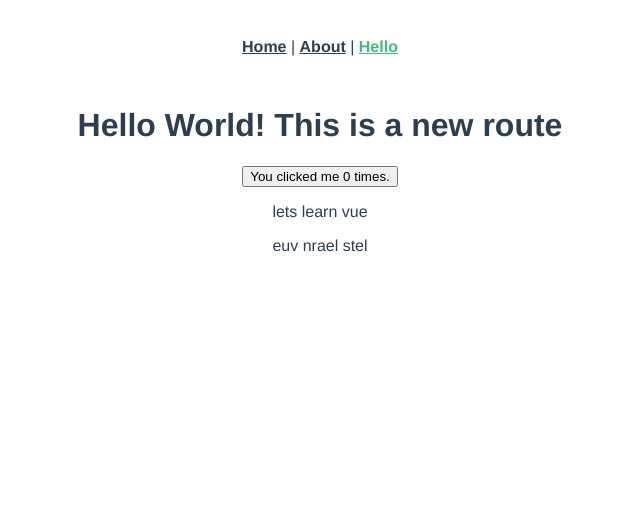
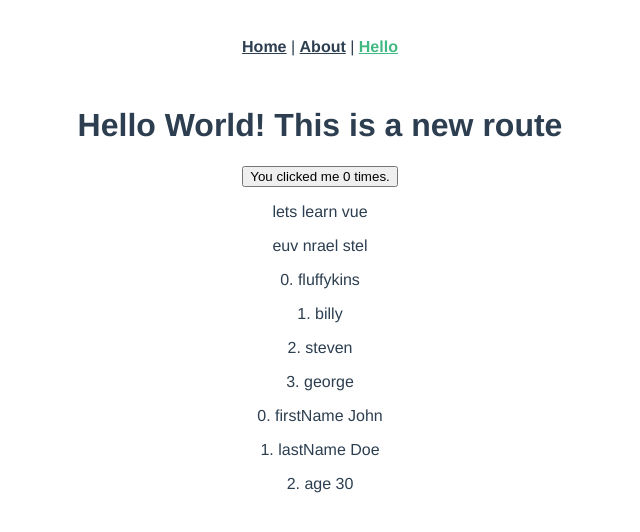
Before and after one commit to Adam-Collier/vue-demo, a Vue app: page /hello in a window 1280 px wide. Shown: the top 532 px of the page, without its empty margins (320-960 px from the left). Built offline with nearby package versions, Linux system fonts and the light colour scheme.

Commit message:
created a list

```diff
--- /dev/null
+++ b/src/components/ListComponent.vue
@@ -0,0 +1,24 @@
+<template>
+  <div>
+    <p v-for="(item, index) in myList" :key="item.id">
+      {{ index }}. {{ item }}
+    </p>
+    <p v-for="(item, key, index) in myObject" :key="item.id">
+      {{ index }}. {{ key }} {{ item }}
+    </p>
+  </div>
+</template>
+<script>
+export default {
+  data: function() {
+    return {
+      myList: ["fluffykins", "billy", "steven", "george"],
+      myObject: {
+        firstName: "John",
+        lastName: "Doe",
+        age: 30
+      }
+    };
+  }
+};
+</script>
--- a/src/views/Hello.vue
+++ b/src/views/Hello.vue
@@ -5,12 +5,14 @@
     <ButtonComponent v-else />
     <p>{{ message }}</p>
     <p>{{ reversedMessage }}</p>
+    <ListComponent />
   </div>
 </template>
 
 <script>
 import MyFirstComponent from "@/components/MyFirstComponent";
 import ButtonComponent from "@/components/ButtonComponent";
+import ListComponent from "@/components/ListComponent";
 
 export default {
   name: "Hello",
@@ -23,7 +25,8 @@ export default {
   },
   components: {
     MyFirstComponent,
-    ButtonComponent
+    ButtonComponent,
+    ListComponent
   },
   computed: {
     reversedMessage: function() {
```
